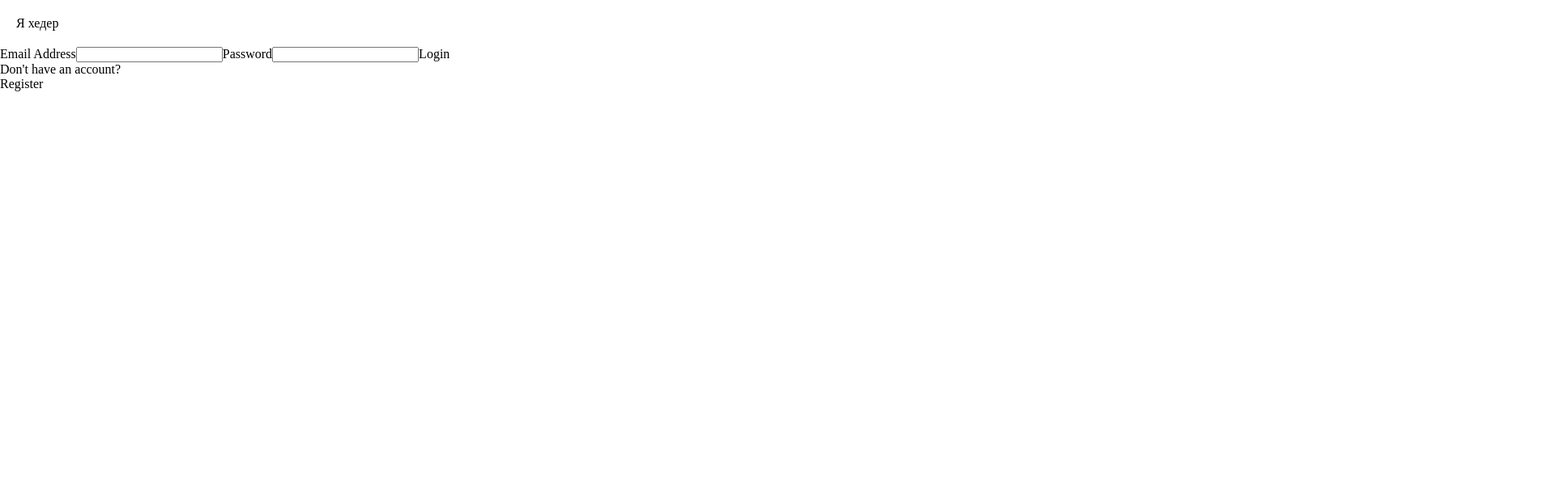
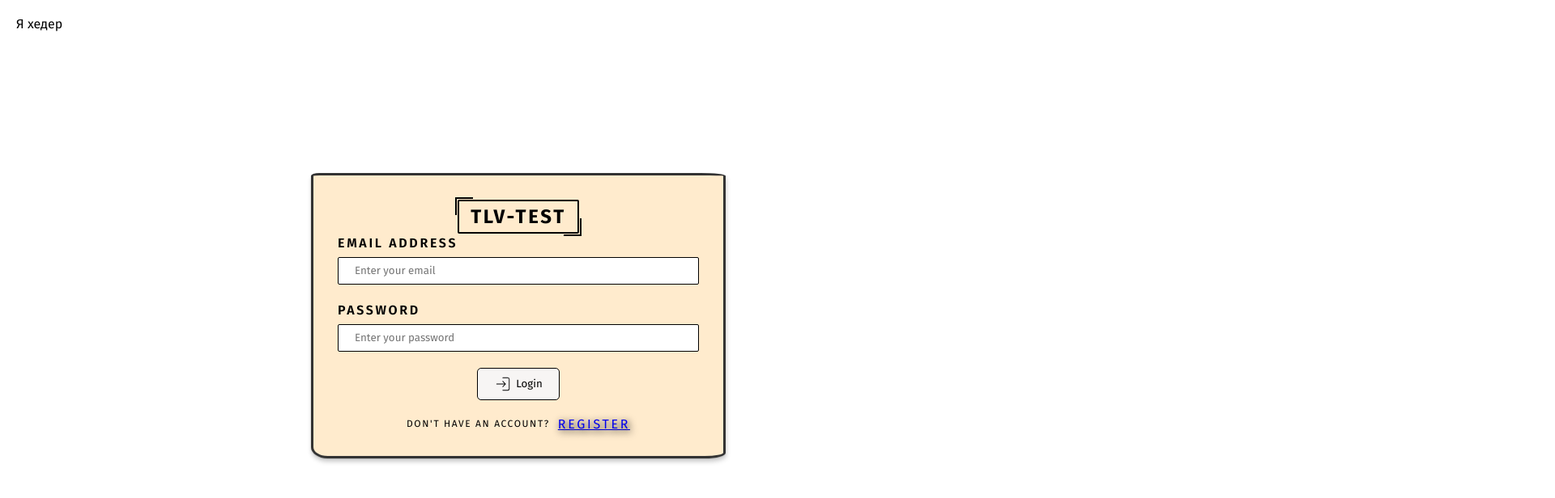
Before and after one commit to Immayou/TLV-test, a Next.js app: page /login in a window 1280 px wide. Shown: the top 616 px of the page at 81% size, 1920 px wide, since content can reach past the window. Built offline with nearby package versions, Linux system fonts and the light colour scheme.

Commit message:
adding login markup

```diff
--- a/package.json
+++ b/package.json
@@ -9,12 +9,14 @@
     "lint": "next lint"
   },
   "dependencies": {
+    "@next/font": "^13.4.6",
     "eslint": "8.43.0",
     "eslint-config-next": "13.4.6",
     "formik": "^2.4.2",
     "nanoid": "^4.0.2",
     "next": "13.4.6",
     "react": "18.2.0",
-    "react-dom": "18.2.0"
+    "react-dom": "18.2.0",
+    "react-icons": "^4.9.0"
   }
 }
--- a/src/components/mainWrapper.js
+++ b/src/components/mainWrapper.js
@@ -6,6 +6,7 @@ const MainWrapper = ({ children }) => {
         flexDirection: "column",
         justifyContent: "space-between",
         height: "100vh",
+        width: "100vw",
       }}
     >
       {children}
--- a/src/pages/_app.js
+++ b/src/pages/_app.js
@@ -4,10 +4,10 @@ import "@/styles/globals.css";
 
 export default function App({ Component, pageProps }) {
   return (
-    <Layout>
-      <MainWrapper>
+    <MainWrapper>
+      <Layout>
         <Component {...pageProps} />
-      </MainWrapper>
-    </Layout>
+      </Layout>
+    </MainWrapper>
   );
 }
--- a/src/pages/index.js
+++ b/src/pages/index.js
@@ -1,6 +1,7 @@
 import Head from "next/head";
 import Image from "next/image";
 import { Inter } from "next/font/google";
+import MainContent from "@/components/mainContent";
 import styles from "@/styles/Home.module.css";
 
 const inter = Inter({ subsets: ["latin"] });
--- a/src/pages/login.js
+++ b/src/pages/login.js
@@ -1,5 +1,7 @@
 import { useFormik } from "formik";
+import { CiLogin } from "react-icons/ci";
 import Link from "next/link";
+import s from "../styles/LoginPage.module.css";
 
 const LoginPage = () => {
   const formik = useFormik({
@@ -12,29 +14,54 @@ const LoginPage = () => {
     },
   });
   return (
-    <form onSubmit={formik.handleSubmit}>
-      <label htmlFor="email">Email Address</label>
+    <main className={s.section_content}>
+      <form onSubmit={formik.handleSubmit} className={s.form}>
+        <h1 className={s.section_title}>Login form</h1>
+        <h2 className={s.logo}>TLV-test</h2>
+        <div className={s.inputBox}>
+          <label htmlFor="email" className={s.label}>
+            Email Address
+          </label>
           <input
+            autoComplete="off"
             id="email"
             name="email"
             type="email"
             onChange={formik.handleChange}
             value={formik.values.email}
+            className={s.input}
+            placeholder="Enter your email"
+            required
           />
-      <label htmlFor="password">Password</label>
+        </div>
+        <div className={s.inputBox}>
+          <label htmlFor="password" className={s.label}>
+            Password
+          </label>
           <input
+            autoComplete="off"
             id="password"
             name="password"
             type="password"
+            placeholder="Enter your password"
             onChange={formik.handleChange}
             value={formik.values.password}
+            className={s.input}
+            required
           />
-      <button type="submit">Login</button>
-      <div>
-        <p>Don't have an account?</p>
-        <Link href="/registration">Register</Link>
+        </div>
+        <button type="submit" className={s.login_btn}>
+          <CiLogin size={22} style={{ marginRight: "5px" }} />
+          <span>Login</span>
+        </button>
+        <div className={s.bottom_box}>
+          <p className={s.bottom_text}>Don't have an account?</p>
+          <Link href="/registration" className={s.bottom_link}>
+            Register
+          </Link>
         </div>
       </form>
+    </main>
   );
 };
 
--- /dev/null
+++ b/src/styles/LoginPage.module.css
@@ -0,0 +1,153 @@
+.section_title {
+  position: absolute;
+  visibility: hidden;
+}
+
+.logo {
+  text-align: center;
+  margin: 0 auto;
+  max-width: 150px;
+  padding: 5px;
+  position: relative;
+  border: 2px solid #000000;
+  border-radius: 2px;
+}
+
+.logo::before,
+.logo::after {
+  content: "";
+  position: absolute;
+  width: 20px;
+  height: 20px;
+}
+
+.logo::before {
+  top: -5px;
+  left: -5px;
+  border-top: 2px solid #000000;
+  border-left: 2px solid #000000;
+}
+
+.logo::after {
+  right: -5px;
+  bottom: -5px;
+  border-bottom: 2px solid #000000;
+  border-right: 2px solid #000000;
+}
+
+.logo:hover::before,
+.logo:hover::after {
+  width: calc(100% + 9px);
+  height: calc(100% + 9px);
+}
+.section_content {
+  width: 100%;
+}
+
+.form {
+  width: 70%;
+  padding: 30px;
+  margin: 0 auto 20px auto;
+  background-color: blanchedalmond;
+  background-size: cover;
+  background-repeat: no-repeat;
+  background-position: center;
+  box-shadow: 0px 1px 1px rgba(0, 0, 0, 0.12), 0px 4px 4px rgba(0, 0, 0, 0.06),
+    1px 4px 6px rgba(0, 0, 0, 0.16);
+
+  border: 3px solid #333333;
+  font: inherit;
+  border-radius: 2% 6% 5% 4% / 1% 1% 2% 4%;
+  text-transform: uppercase;
+  letter-spacing: 0.3ch;
+  @media screen and (min-width: 768px) {
+    width: 60%;
+  }
+  @media screen and (min-width: 1280px) {
+    width: 40%;
+  }
+}
+
+.inputBox {
+  display: flex;
+  flex-direction: column;
+  margin-bottom: 20px;
+}
+
+.label {
+  font-size: 16px;
+  font-weight: 600;
+  line-height: 1.5;
+  margin-bottom: 5px;
+}
+
+.input {
+  padding: 8px 20px;
+  border-radius: 2px;
+  border: 1px solid #000000;
+  background-color: #fff;
+  transition: box-shadow 250ms cubic-bezier(0.075, 0.82, 0.165, 1);
+}
+
+.input:hover,
+.input:focus {
+  border-color: rgb(246, 169, 184);
+  background-color: #fff;
+}
+
+.input:not(:placeholder-shown):required:valid {
+  border-color: green;
+}
+
+.login_btn {
+  margin: 0 auto 20px auto;
+  display: flex;
+  align-items: center;
+  justify-content: center;
+  padding: 8px 20px;
+  border: 1px solid #000000;
+  background-color: rgb(247, 245, 244);
+  border-radius: 5px;
+  transition: box-shadow 250ms cubic-bezier(0.075, 0.82, 0.165, 1);
+}
+
+.login_btn:hover,
+.login_btn:focus {
+  box-shadow: 8px 8px 8px #888888;
+}
+
+.bottom_box {
+  display: flex;
+  justify-content: center;
+  align-items: center;
+}
+
+.bottom_text {
+  margin-right: 10px;
+  font-size: 12px;
+  letter-spacing: 0.1rem;
+}
+
+.bottom_link {
+  text-shadow: 2px 2px 10px #000000;
+  transition: border-bottom 250ms cubic-bezier(0.075, 0.82, 0.165, 1);
+}
+
+.bottom_link::after {
+  content: "";
+  position: absolute;
+  bottom: 0;
+  width: 100%;
+  height: 2px;
+  color: #000;
+}
+
+/* .bottom_link:hover::before,
+.bottom_link:focus::after {
+  content: "";
+  position: absolute;
+  bottom: 0;
+  width: 100%;
+  height: 2px;
+  color: #000;
+} */
--- a/src/styles/globals.css
+++ b/src/styles/globals.css
@@ -1,4 +1,6 @@
-:root {
+@import url("https://fonts.googleapis.com/css2?family=Fira+Sans:wght@400;500;600;700&display=swap");
+
+/* :root {
   --max-width: 1100px;
   --border-radius: 12px;
   --font-mono: ui-monospace, Menlo, Monaco, "Cascadia Mono", "Segoe UI Mono",
@@ -71,18 +73,20 @@
     --card-rgb: 100, 100, 100;
     --card-border-rgb: 200, 200, 200;
   }
-}
+} */
 
 * {
   box-sizing: border-box;
   padding: 0;
   margin: 0;
+  font-family: "Fira Sans", sans-serif;
 }
 
 html,
 body {
   max-width: 100vw;
   overflow-x: hidden;
+  font: inherit;
 }
 
 body {
@@ -94,14 +98,12 @@ ul {
   list-style: none;
 }
 
-button {
+input {
   border: none;
   outline: none;
-  background-color: transparent;
-  font: inherit;
-  cursor: pointer;
 }
-a {
+
+button a {
   color: inherit;
   text-decoration: none;
 }
```
Also changed, not shown: src/components/modal.js (+13 -4 lines), src/pages/404.js (added, +13 -0 lines), src/styles/Home.module.css (deleted, +0 -229 lines), 1 other file (tests, documents, lock files or other folders). Lines whose indentation alone changed are shown as unchanged.
